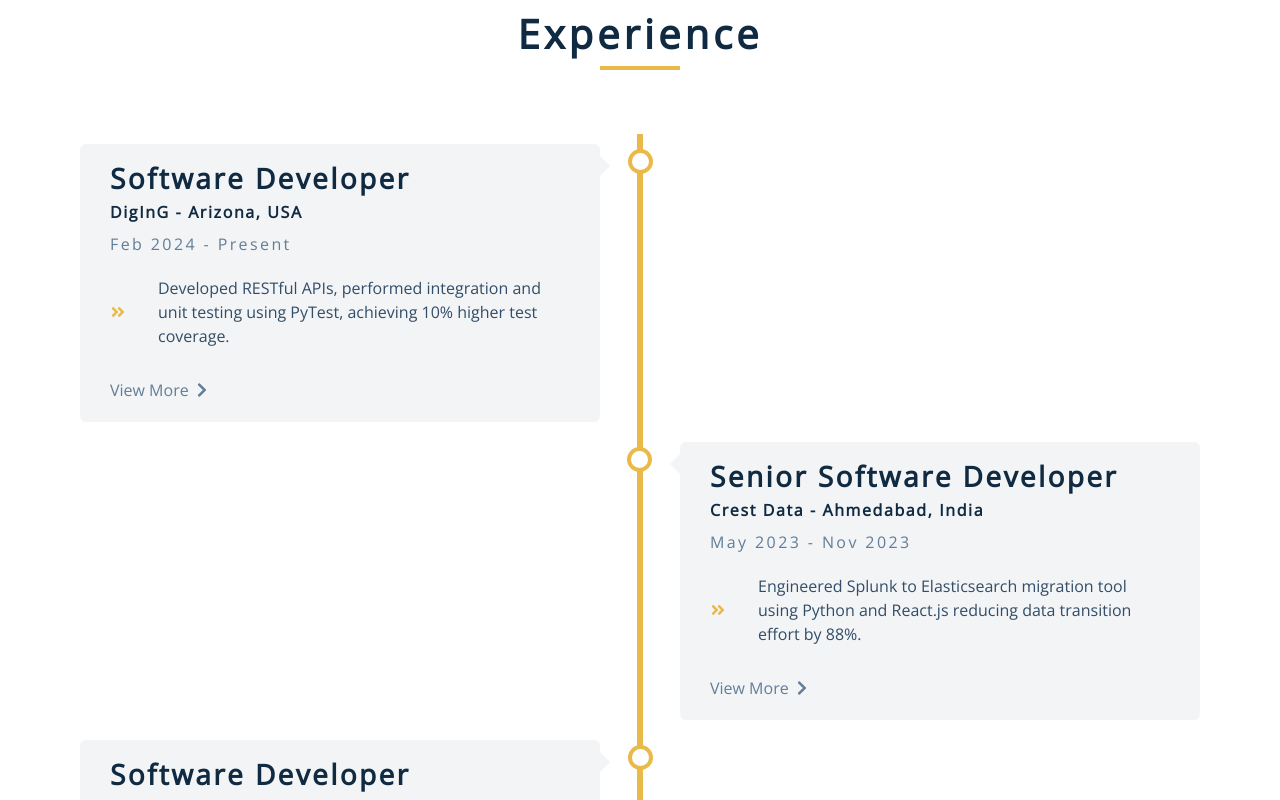
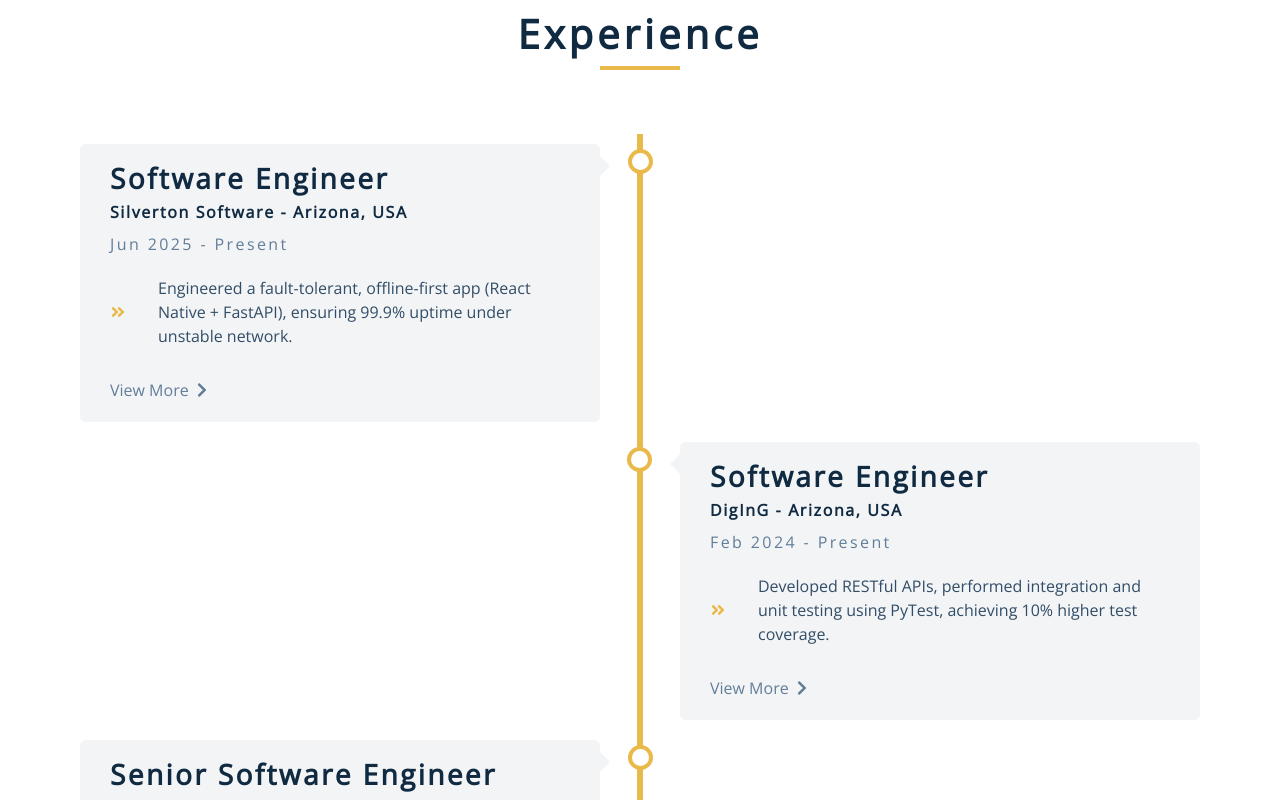
Before and after one commit to rajvi-patel-22/rajvi-patel-22.github.io, a React (Create React App) app: page / in a window 1280 px wide. Shown: the part 3520-4320 px from the top of the page. Built offline with nearby package versions, Linux system fonts and the light colour scheme.

Commit message:
Update experience timeline

```diff
--- a/src/constants/jobs.js
+++ b/src/constants/jobs.js
@@ -4,7 +4,7 @@ const jobs = [
         company: 'Crest Data',
         mainCompany: 'Crest Data',
         location: 'Ahmedabad, India',
-        position: 'Software Developer Intern',
+        position: 'Software Engineer Intern',
         duration: 'May 2023 - Nov 2023',
         companyUrl: 'https://www.crestdata.ai/',
         bullets: [
@@ -17,7 +17,7 @@ const jobs = [
         company: 'Crest Data',
         mainCompany: 'Crest Data',
         location: 'Ahmedabad, India',
-        position: 'Software Developer',
+        position: 'Software Engineer',
         duration: 'Jun 2021 - May 2023',
         companyUrl: 'https://www.crestdata.ai/',
         bullets: [
@@ -31,7 +31,7 @@ const jobs = [
         company: 'Crest Data',
         mainCompany: 'Crest Data',
         location: 'Ahmedabad, India',
-        position: 'Senior Software Developer',
+        position: 'Senior Software Engineer',
         duration: 'May 2023 - Nov 2023',
         companyUrl: 'https://www.crestdata.ai/',
         bullets: [
@@ -46,7 +46,7 @@ const jobs = [
         company: 'ASU',
         mainCompany: 'DigInG',
         location: 'Arizona, USA',
-        position: 'Software Developer',
+        position: 'Software Engineer',
         duration: 'Feb 2024 - Present',
         companyUrl: 'https://diging.asu.edu/',
         bullets: [
@@ -55,6 +55,21 @@ const jobs = [
             "Improved map load times by implementing asynchronous data fetching and paginated API to handle 4GB+ of data.",
             "Implemented JWT-based token authentication in Conceptpower, enabling secure third-party API integrations."
         ]
+    },
+    {
+        id: 5,
+        company: 'ASU',
+        mainCompany: 'Silverton Software',
+        location: 'Arizona, USA',
+        position: 'Software Engineer',
+        duration: 'Jun 2025 - Present',
+        companyUrl: 'https://silvertonsoftware.com/',
+        bullets: [
+            "Engineered a fault-tolerant, offline-first app (React Native + FastAPI), ensuring 99.9% uptime under unstable network.",
+            "Implemented SQLite-based caching and deduplication, cutting redundant API calls by 68%, improving system scalability.",
+            "Designed REST APIs with JWT auth, RBAC, CORS, and rate limiting, reducing 95th-percentile latency by 40%.",
+            "Streamlined retry mechanisms with exponential backoff that reduced retry spikes by 35%, enhancing system reliability."
+        ]
     }
 ]
 
```
